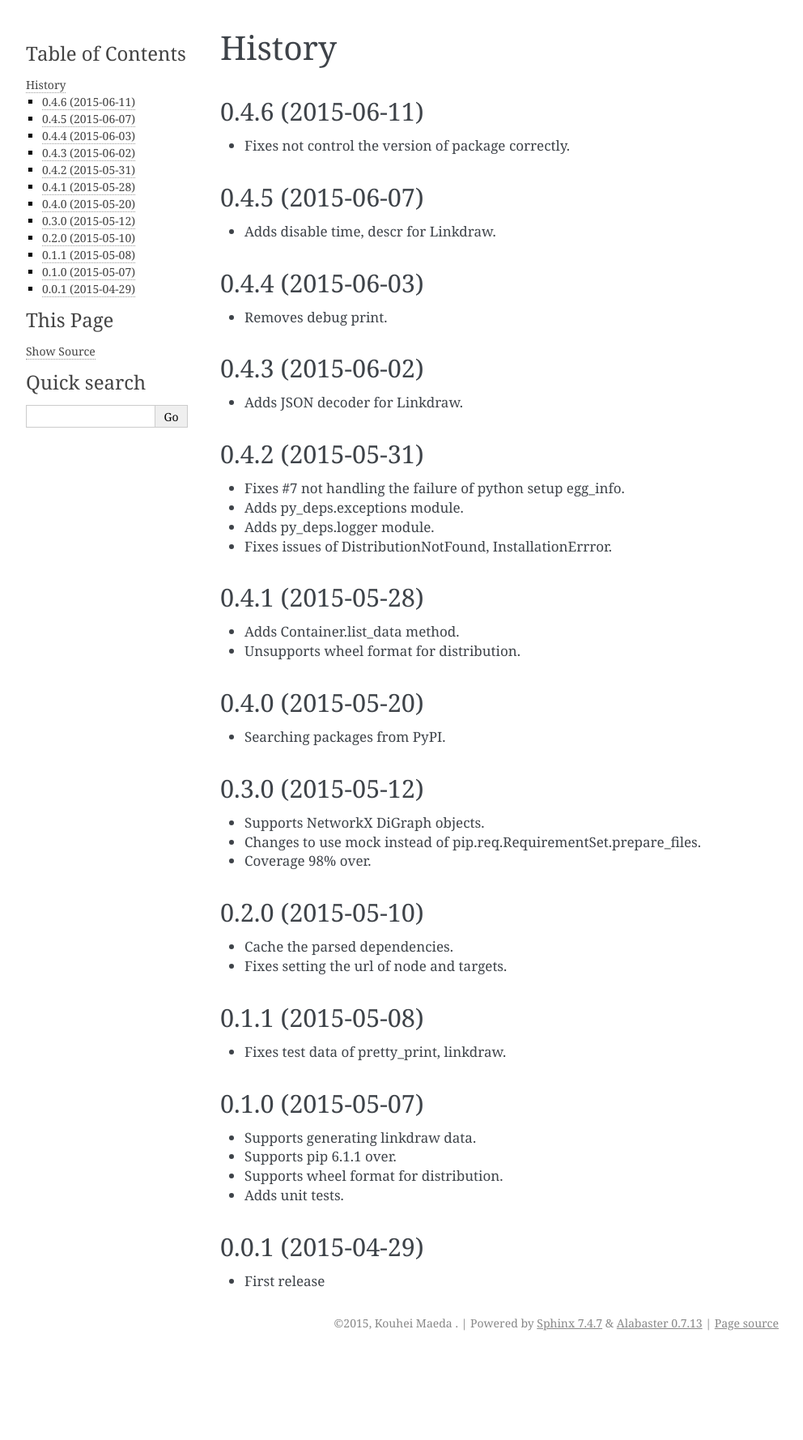
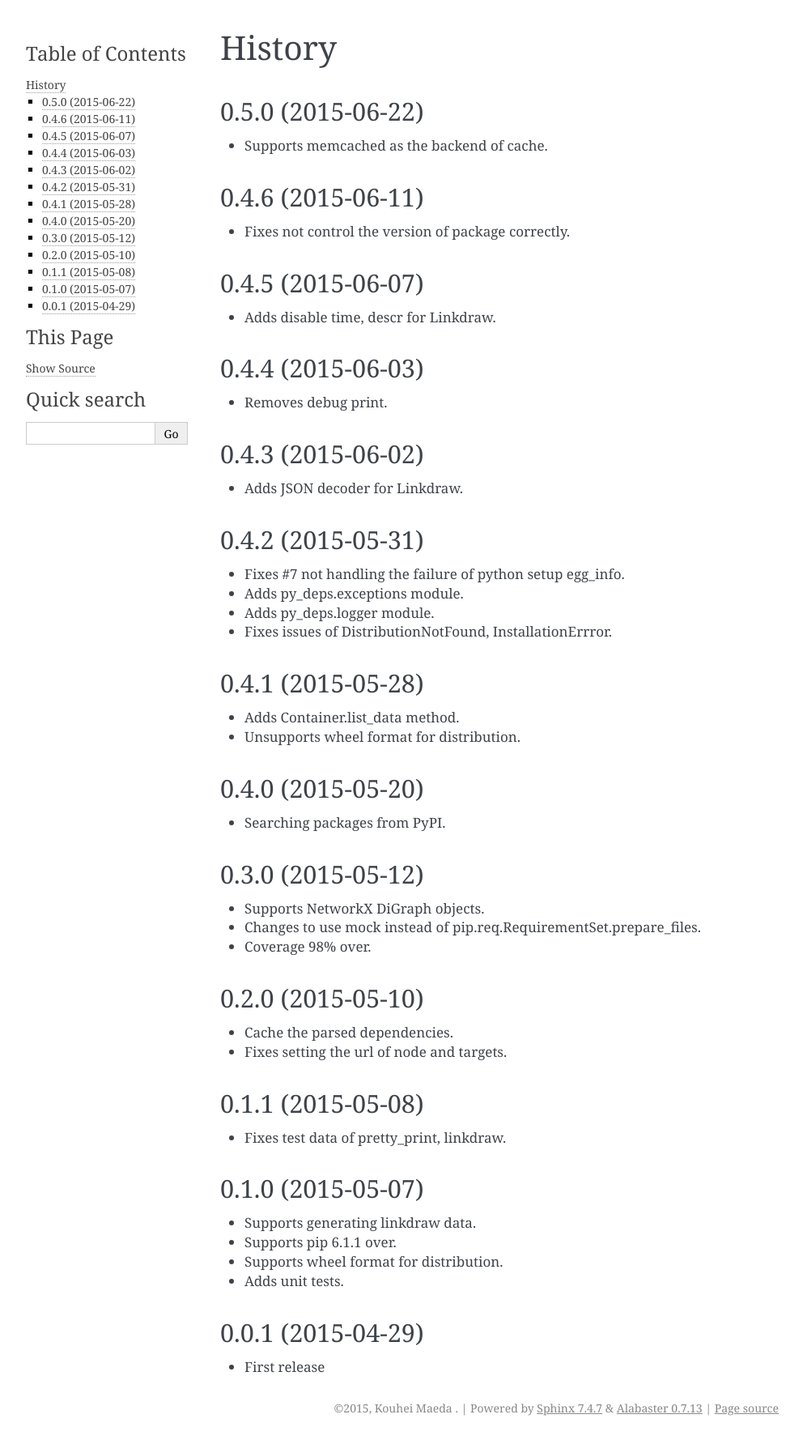
Before and after one commit to mkouhei/py-deps, a Sphinx documentation site: the page built from docs/source/HISTORY.rst, in a window 1280 px wide. Shown: the whole page at 81% size, without its empty margins (148-1140 px from the left). Built offline with Sphinx 7.4.7, drawn with Linux system fonts in a browser that asks for light colours; before the commit the page ends 1673 px from its top, so only the background shows below that.

Commit message:
Bump version.
Signed-off-by: Kouhei Maeda <mkouhei@palmtb.net>

```diff
--- a/docs/source/HISTORY.rst
+++ b/docs/source/HISTORY.rst
@@ -1,5 +1,10 @@
 History
 =======
+
+0.5.0 (2015-06-22)
+------------------
+
+* Supports memcached as the backend of cache.
 
 0.4.6 (2015-06-11)
 ------------------
--- a/setup.py
+++ b/setup.py
@@ -87,7 +87,7 @@ with open('extras_requirement.txt', 'w') as _file:
     _file.write('\n'.join(extras_require.get('reST')))
 
 setup(name='py-deps',
-      version='0.4.6',
+      version='0.5.0',
       description='parsing the Python deps and generating graph data',
       long_description=long_description,
       author='Kouhei Maeda',
```
